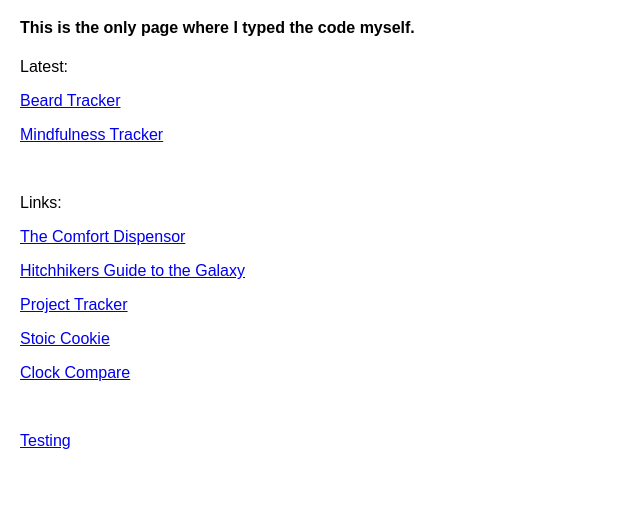
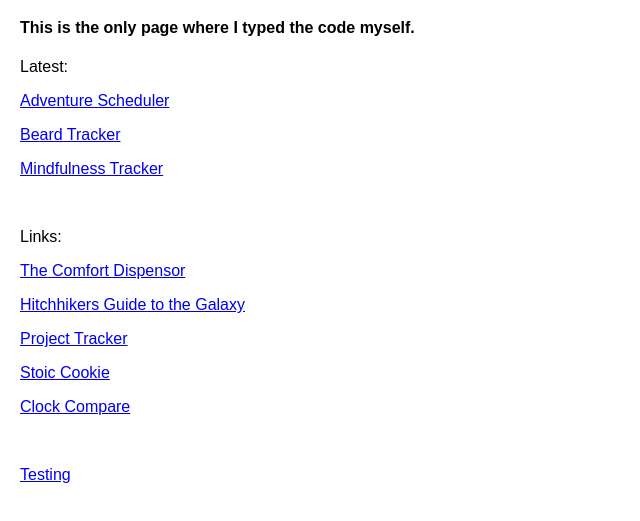
Before and after one commit to JayBuildsThings/JayBuildsThings, a plain HTML site: page index.html in a window 1280 px wide. Shown: the part 61-582 px from the top of the page, without its empty margins (0-640 px from the left). Drawn offline with Linux system fonts and the light colour scheme.

Commit message:
Add Adventure Scheduler link to index.html

```diff
--- a/index.html
+++ b/index.html
@@ -15,7 +15,8 @@
     <h1>Jay buildsthings</h1>
     <h4>This is the only page where I typed the code myself.</h4>
     <p>Latest:</p>
-     <p><a href="https://jaybuildsthings.github.io/BeardGrower/" target="blank">Beard Tracker</a><a href="https://jaybuildsthings.com/"></a></p>
+    <p><a href="https://jaybuildsthings.github.io/Scheduler/" target="blank">Adventure Scheduler</a><a href="https://jaybuildsthings.com/"></a></p>
+    <p><a href="https://jaybuildsthings.github.io/BeardGrower/" target="blank">Beard Tracker</a><a href="https://jaybuildsthings.com/"></a></p>
     <p><a href="https://jaybuildsthings.github.io/MeditationTracker/" target="blank">Mindfulness Tracker</a><a href="https://jaybuildsthings.com/"></a></p>
 
     <br>
```
